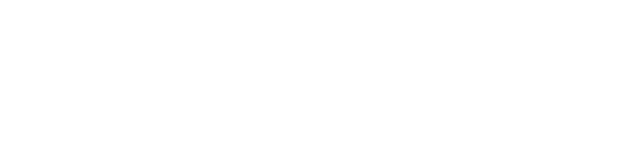
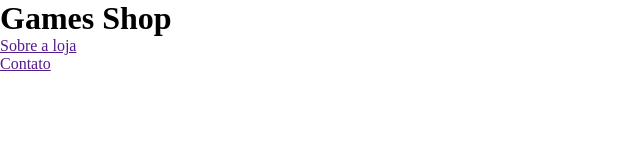
Before and after one commit to Wellington-m/ebac_frontend, a plain HTML site: page index.html in a window 1280 px wide. Shown: the whole page, without its empty margins (0-640 px from the left). Drawn offline with Linux system fonts and the light colour scheme.

Commit message:
chore: criado arquivo main.css e header no arquivo index.html

```diff
--- a/index.html
+++ b/index.html
@@ -4,8 +4,15 @@
   <meta charset="UTF-8">
   <meta name="viewport" content="width=device-width, initial-scale=1.0">
   <title>Game Shop - A sua loja de games</title>
+  <link rel="stylesheet" href="./main.css">
 </head>
 <body>
-
+  <header>
+    <h1>Games Shop</h1>
+    <ul>
+      <li><a href="">Sobre a loja</a></li>
+      <li><a href="">Contato</a></li>
+    </ul>
+  </header>
 </body>
 </html>
--- /dev/null
+++ b/main.css
@@ -0,0 +1,5 @@
+* {
+  margin: 0;
+  padding: 0;
+  box-sizing: border-box;
+}
```
